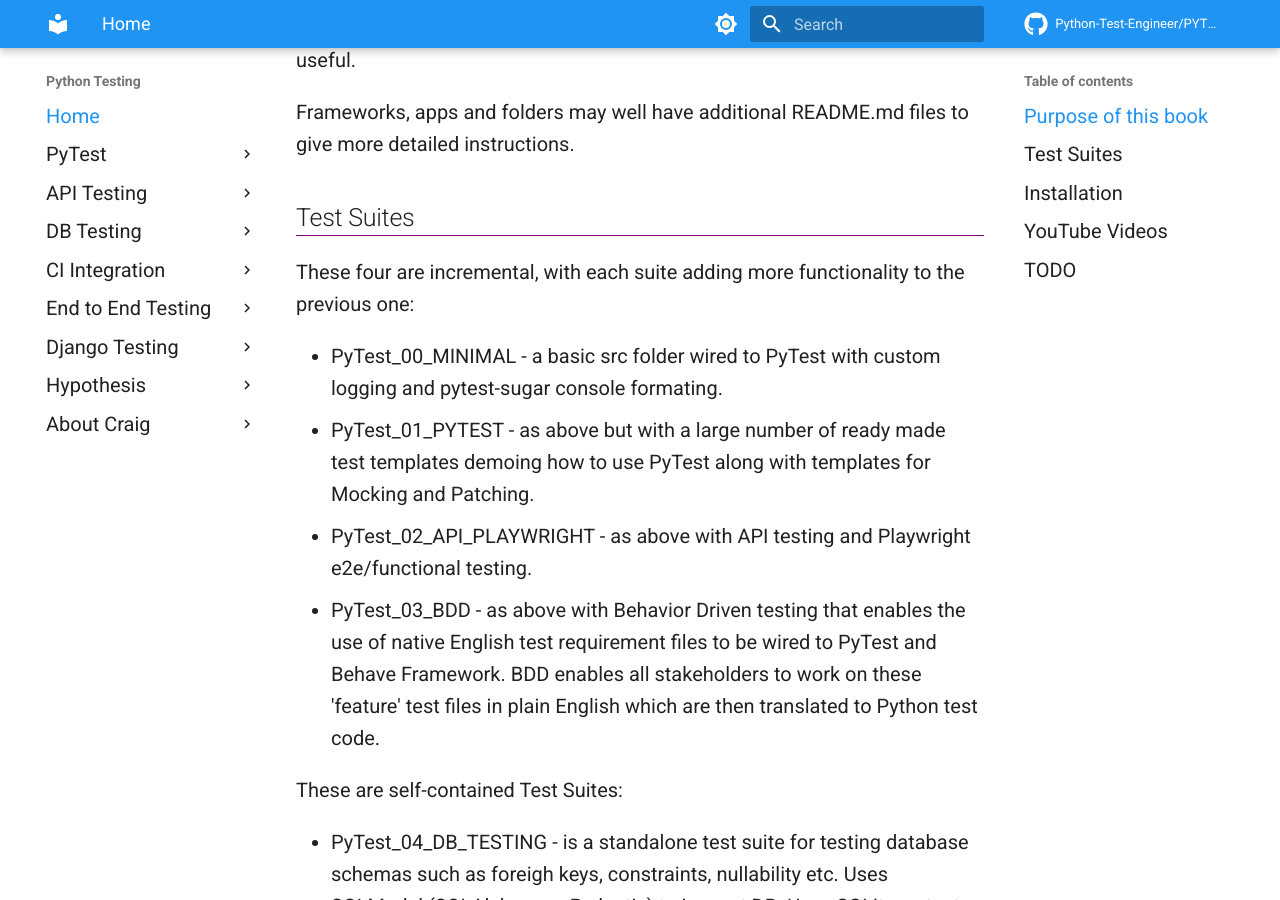
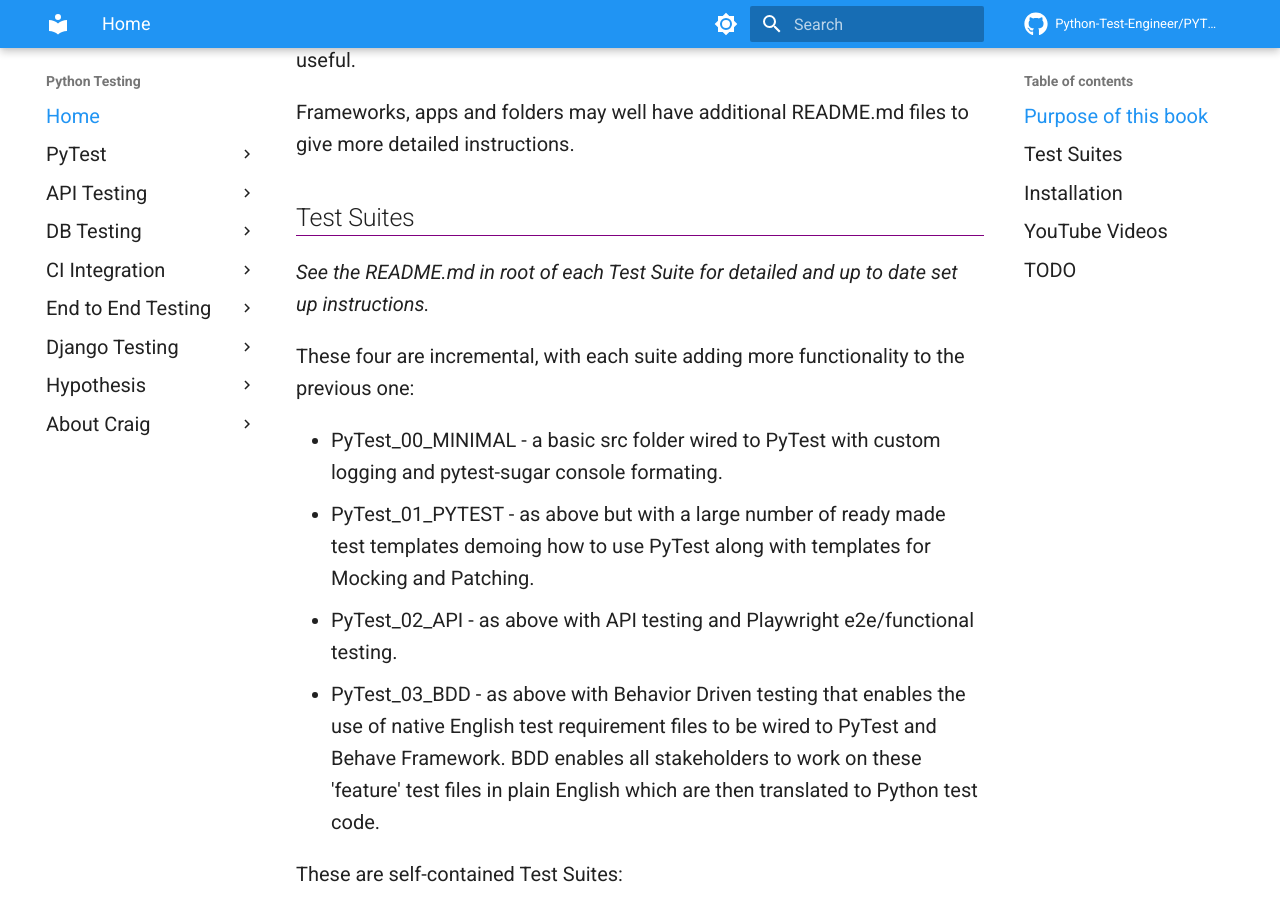
Before and after one commit to Python-Test-Engineer/PyTest-Cookbook, an MkDocs documentation site: the page built from docs/index.md, in a window 1280 px wide and 900 px high, scrolled down 381 px. Built offline with MkDocs 1.6.1 and Material for MkDocs 9.7.7, drawn with Linux system fonts in a browser that asks for light colours; comment, search, counter and statistics services are not loaded.

Commit message:
homepage

```diff
--- a/docs/index.md
+++ b/docs/index.md
@@ -9,12 +9,13 @@
 Frameworks, apps and folders may well have additional README.md files to give more detailed instructions.
 
 ## Test Suites
+*See the README.md in root of each Test Suite for detailed and up to date set up instructions.*
 
 These four are incremental, with each suite adding more functionality to the previous one:
 
 - PyTest_00_MINIMAL - a basic src folder wired to PyTest with custom logging and pytest-sugar console formating.
 - PyTest_01_PYTEST - as above but with a large number of ready made test templates demoing how to use PyTest along with templates for Mocking and Patching.
-- PyTest_02_API_PLAYWRIGHT - as above with API testing and Playwright e2e/functional testing.
+- PyTest_02_API - as above with API testing and Playwright e2e/functional testing.
 - PyTest_03_BDD - as above with Behavior Driven testing that enables the use of native English test requirement files to be wired to PyTest and Behave Framework. BDD enables all stakeholders to work on these 'feature' test files in plain English which are then translated to Python test code.
 
 These are self-contained Test Suites:
```
Also changed, not shown: README.md (+1 -1 lines), site/index.html, site/search/search_index.json, 1 other file.
